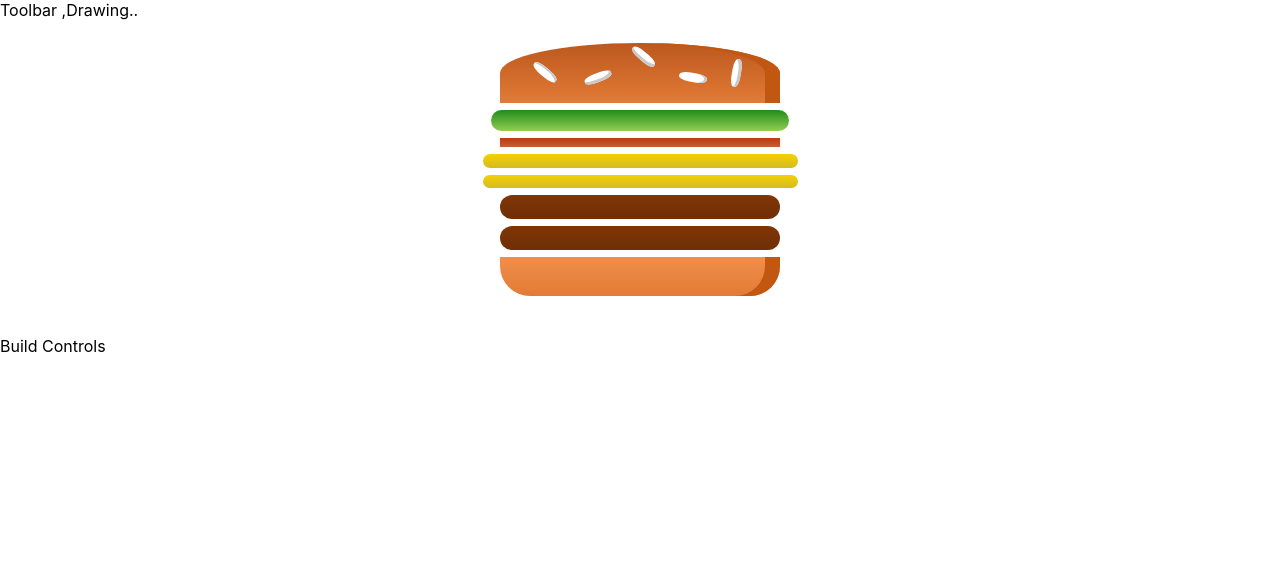
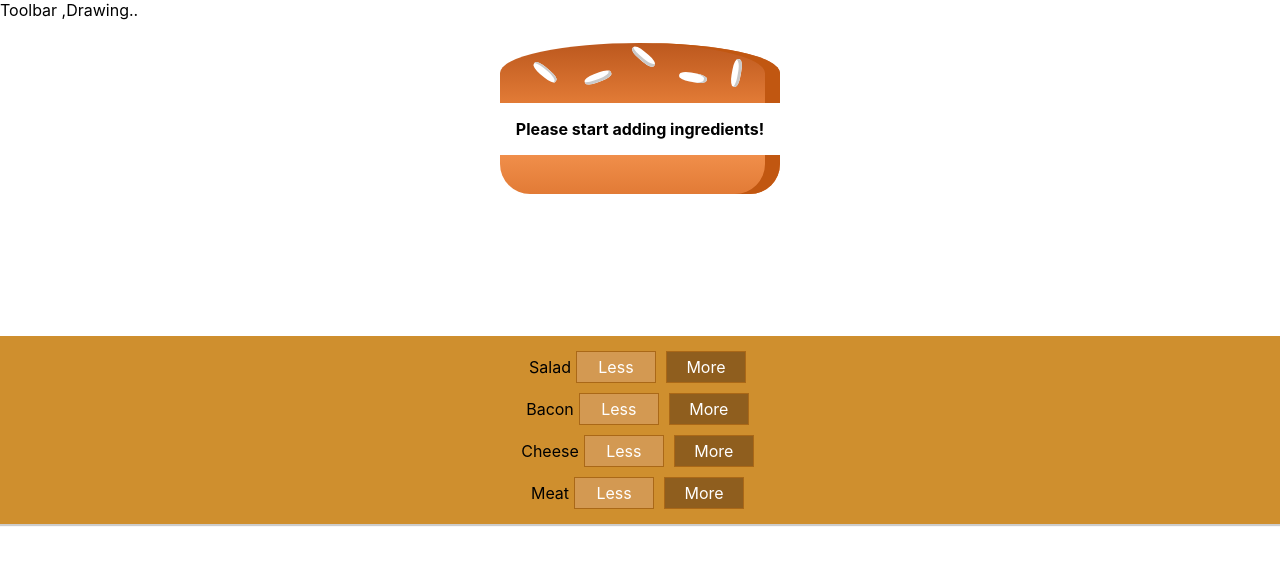
Before and after one commit to marijastojanovic5/MyBurgerApp, a React app: page / in a window 1280 px wide. Shown: the top 564 px of the page. Built offline with nearby package versions, Linux system fonts and the light colour scheme.

Commit message:
add controls for making a burger

```diff
--- /dev/null
+++ b/src/components/Burger/BuildControls/BuildControl/BuildControl.js
@@ -0,0 +1,12 @@
+import React from "react";
+import classes from "./BuildControl.module.css";
+
+const buildControl = (props) => (
+  <div className={classes.BuildControl}>
+    <div classname={classes.Label}>{props.label}</div>
+    <button className={classes.Less}>Less</button>
+    <button className={classes.More}>More</button>
+  </div>
+);
+
+export default buildControl;
--- /dev/null
+++ b/src/components/Burger/BuildControls/BuildControl/BuildControl.module.css
@@ -0,0 +1,57 @@
+.BuildControl {
+  display: flex;
+  justify-content: space-between;
+  align-items: center;
+  margin: 5px 0px;
+}
+.BuildControl button {
+  display: block;
+  font: inherit;
+  padding: 5px;
+  margin: 0 5px;
+  width: 80px;
+  border: 1px solid #aa6817;
+  cursor: pointer;
+  outline: none;
+}
+
+.BuildControl button:disabled {
+  background-color: #ac9980;
+  border: 1px solid #7e7365;
+  color: #ccc;
+  cursor: default;
+}
+
+.BuildControl button:hover:disabled {
+  background-color: #ac9980;
+  color: #ccc;
+  cursor: not-allowed;
+}
+
+.Label {
+  padding: 10px;
+  font-weight: bold;
+  width: 80px;
+}
+
+.BuildControl .Less {
+  background-color: #d39952;
+  color: white;
+}
+
+.BuildControl .More {
+  background-color: #8f5e1e;
+  color: white;
+}
+
+.BuildControl .Less:hover,
+.BuildControl .Less:active {
+  background-color: #daa972;
+  color: white;
+}
+
+.BuildControl .More:hover,
+.BuildControl .More:active {
+  background-color: #99703f;
+  color: white;
+}
--- /dev/null
+++ b/src/components/Burger/BuildControls/BuildControls.js
@@ -0,0 +1,20 @@
+import React from "react";
+import classes from "./BuildControls.module.css";
+import BuildControl from "./BuildControl/BuildControl";
+
+const controls = [
+  { label: "Salad", type: "salad" },
+  { label: "Bacon", type: "bacon" },
+  { label: "Cheese", type: "cheese" },
+  { label: "Meat", type: "meat" },
+];
+
+const buildControls = (props) => (
+  <div className={classes.BuildControls}>
+    {controls.map((ctrl) => (
+      <BuildControl key={ctrl.label} label={ctrl.label} />
+    ))}
+  </div>
+);
+
+export default buildControls;
--- /dev/null
+++ b/src/components/Burger/BuildControls/BuildControls.module.css
@@ -0,0 +1,10 @@
+.BuildControls {
+  width: 100%;
+  background-color: #cf8f2e;
+  display: flex;
+  flex-flow: column;
+  align-items: center;
+  box-shadow: 0 2px 1px #ccc;
+  margin: auto;
+  padding: 10px 0px;
+}
--- a/src/components/Burger/Burger.js
+++ b/src/components/Burger/Burger.js
@@ -1,14 +1,22 @@
+import { array } from "prop-types";
 import React from "react";
 import classes from "./Burger.module.css";
 
 import BurgerIngredient from "./BurgerIngredient/BurgerIngredient";
 
 const burger = (props) => {
-  const transformedIngredients = Object.keys(props.ingredients).map((ing) => {
-    return [...Array(props.ingredients[ing])].map((_, i) => {
-      return <BurgerIngredient key={ing + 1} type={ing} />;
-    });
-  });
+  let transformedIngredients = Object.keys(props.ingredients)
+    .map((ing) => {
+      return [...Array(props.ingredients[ing])].map((_, i) => {
+        return <BurgerIngredient key={ing + 1} type={ing} />;
+      });
+    })
+    .reduce((array, el) => {
+      return array.concat(el);
+    }, []);
+  if (transformedIngredients.length === 0) {
+    transformedIngredients = <p>Please start adding ingredients!</p>;
+  }
   return (
     <div className={classes.Burger}>
       <BurgerIngredient type="bread-top" />
--- a/src/containers/BurgerBuilder/BurgerBuilder.js
+++ b/src/containers/BurgerBuilder/BurgerBuilder.js
@@ -1,21 +1,22 @@
 import React, { Component } from "react";
 import Aux from "../../hoc/Aux";
 import Burger from "../../components/Burger/Burger";
+import BuildControls from "../../components/Burger/BuildControls/BuildControls";
 
 export class BurgerBuilder extends Component {
   state = {
     ingredients: {
-      salad: 1,
-      bacon: 1,
-      cheese: 2,
-      meat: 2,
+      salad: 0,
+      bacon: 0,
+      cheese: 0,
+      meat: 0,
     },
   };
   render() {
     return (
       <Aux>
         <Burger ingredients={this.state.ingredients} />
-        <div>Build Controls</div>
+        <BuildControls />
       </Aux>
     );
   }
```
